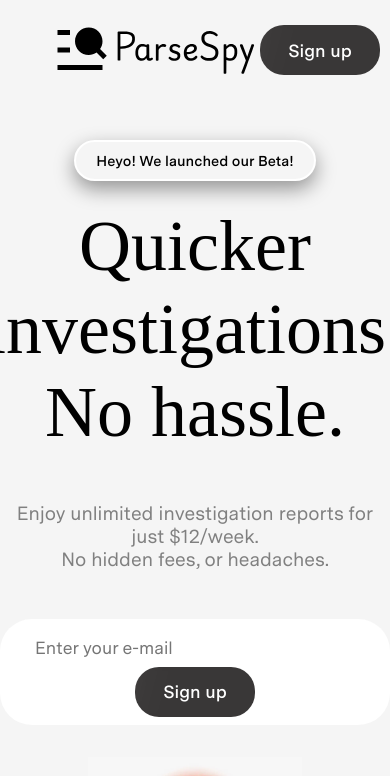
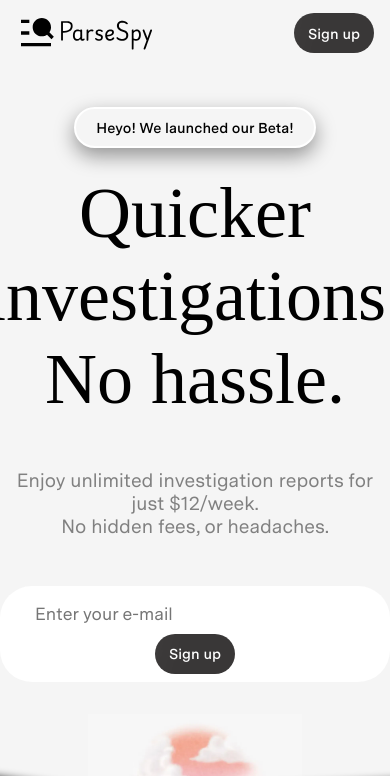
Before and after one commit to theprinceraj/parse-spy-website, a React (Vite) app: page / in a window 390 px wide. Shown: the top 776 px of the page. Built offline with nearby package versions, Linux system fonts and the light colour scheme; a web font is replaced by a local one.

Commit message:
Made Navbar and Footer responsive to all screen sizes

```diff
--- a/src/App.css
+++ b/src/App.css
@@ -1,5 +1,5 @@
 #root {
-  margin: 0 auto;
+  /* margin: 0 auto; */
   text-align: center;
 }
 
--- a/src/components/Footer/Footer.css
+++ b/src/components/Footer/Footer.css
@@ -1,6 +1,6 @@
 footer {
     position: fixed;
-    bottom: 0;
+    bottom: -20vh;
     z-index: -1;
     width: 100vw;
     height: var(--footer-height);
@@ -55,6 +55,12 @@ footer {
     justify-content: flex-start;
 }
 
+.list-container h6 {
+    font-size: 1.1rem;
+    font-weight: 600;
+    color: white
+}
+
 .list-container {
     display: flex;
     align-items: flex-start;
@@ -77,16 +83,19 @@ footer {
     font-size: 17rem;
     font-weight: 600;
     text-align: center;
-    transform: translateY(5px);
 }
 
-@media (max-width: 426px) {
+@media (max-width: 469px) {
+    footer {
+        bottom: -5vh;
+    }
+
     #footer-second-section>p {
         font-size: 7.5rem;
-        transform: translateY(50px);
     }
 
-    .list-container p {
+    .list-container p,
+    .list-container h6 {
         font-size: 0.9rem;
     }
 
--- a/src/components/Footer/Footer.tsx
+++ b/src/components/Footer/Footer.tsx
@@ -8,7 +8,7 @@ export const Footer = () => {
                     <img src={ParseSpyLogo} alt="Parse Spy Logo" />
                 </div>
                 <div className="list-container">
-                    <p className="list-heading">The Creators</p>
+                    <h6 className="list-heading">The Creators</h6>
                     <ul>
                         <li>
                             <a href="http://github.com/theprinceraj" target="_blank" rel="noopener noreferrer">
@@ -28,7 +28,7 @@ export const Footer = () => {
                     </ul>
                 </div>
                 <div className="list-container">
-                    <p className="list-heading">The Tech Stack</p>
+                    <h6 className="list-heading">The Tech Stack</h6>
                     <ul>
                         <li>
                             <p>NodeJS</p>
--- a/src/components/Navbar/Navbar.css
+++ b/src/components/Navbar/Navbar.css
@@ -17,3 +17,27 @@ nav>div:nth-child(1) {
 #navbar-logo:hover {
     cursor: pointer;
 }
+
+#menuSearchIcon {
+    width: 60px;
+}
+
+#parseSpyIcon {
+    width: 150px;
+}
+
+@media (max-width:478px) {
+    nav {
+        padding: 0 1rem;
+    }
+}
+
+@media (max-width:400px) {
+    #menuSearchIcon {
+        width: 40px;
+    }
+
+    #parseSpyIcon {
+        width: 100px;
+    }
+}
--- a/src/components/Navbar/Navbar.tsx
+++ b/src/components/Navbar/Navbar.tsx
@@ -11,10 +11,10 @@ export const Navbar = () => {
     return (
         <nav>
             <div id="navbar-logo" onClick={navbarLogoClickHandler}>
-                <img src={MenuSearchLogo} alt="Parse Spy Logo" width={60} />
-                <img src={ParseSpyLogo} alt="Parse Spy" width={150} />
+                <img src={MenuSearchLogo} alt="Parse Spy Logo" id="menuSearchIcon" />
+                <img src={ParseSpyLogo} alt="Parse Spy" id="parseSpyIcon" />
             </div>
-            <div>{/* Index(if any) */}</div>
+            {/* <div>Index(if any)</div> */}
             <div>
                 <SignupButton />
             </div>
--- a/src/components/SignupButton/SignupButton.css
+++ b/src/components/SignupButton/SignupButton.css
@@ -45,3 +45,11 @@
     transform: translateX(300px) skewX(-15deg);
     transition: 1.2s;
 }
+
+@media (max-width:400px) {
+    .signup-btn {
+        width: 5rem;
+        height: 2.5rem;
+        font-size: 0.9rem;
+    }
+}
--- a/src/index.css
+++ b/src/index.css
@@ -26,7 +26,7 @@
 :root {
   --signup-btn-bg-color: #393737;
   --primary-bg-color: #f5f5f5;
-  --footer-height: 82vh;
+  --footer-height: 94vh;
 }
 
 * {
@@ -42,15 +42,23 @@ body {
   width: 100vw;
   overflow-x: hidden;
   position: relative;
-  background-color: black;
+  background-color: transparent;
 }
 
 body {
+  background-color: black;
+}
+html {
   margin-bottom: var(--footer-height);
 }
 
-@media (max-width: 480px) {
+@media (max-width: 500px) {
   :root {
     --footer-height: 50vh;
   }
 }
+@media (max-width: 430px) {
+  :root {
+    --footer-height: 60vh;
+  }
+}
```
